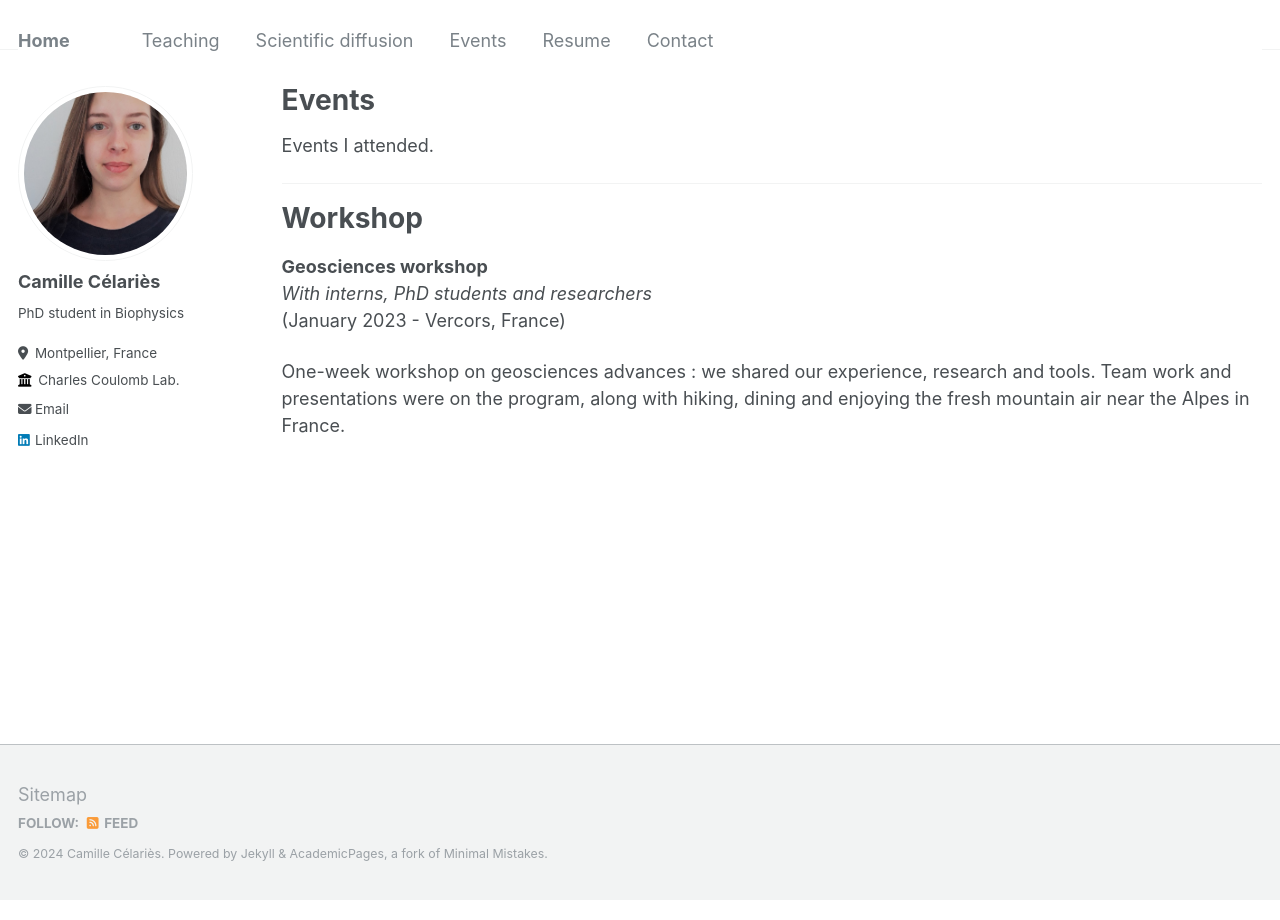
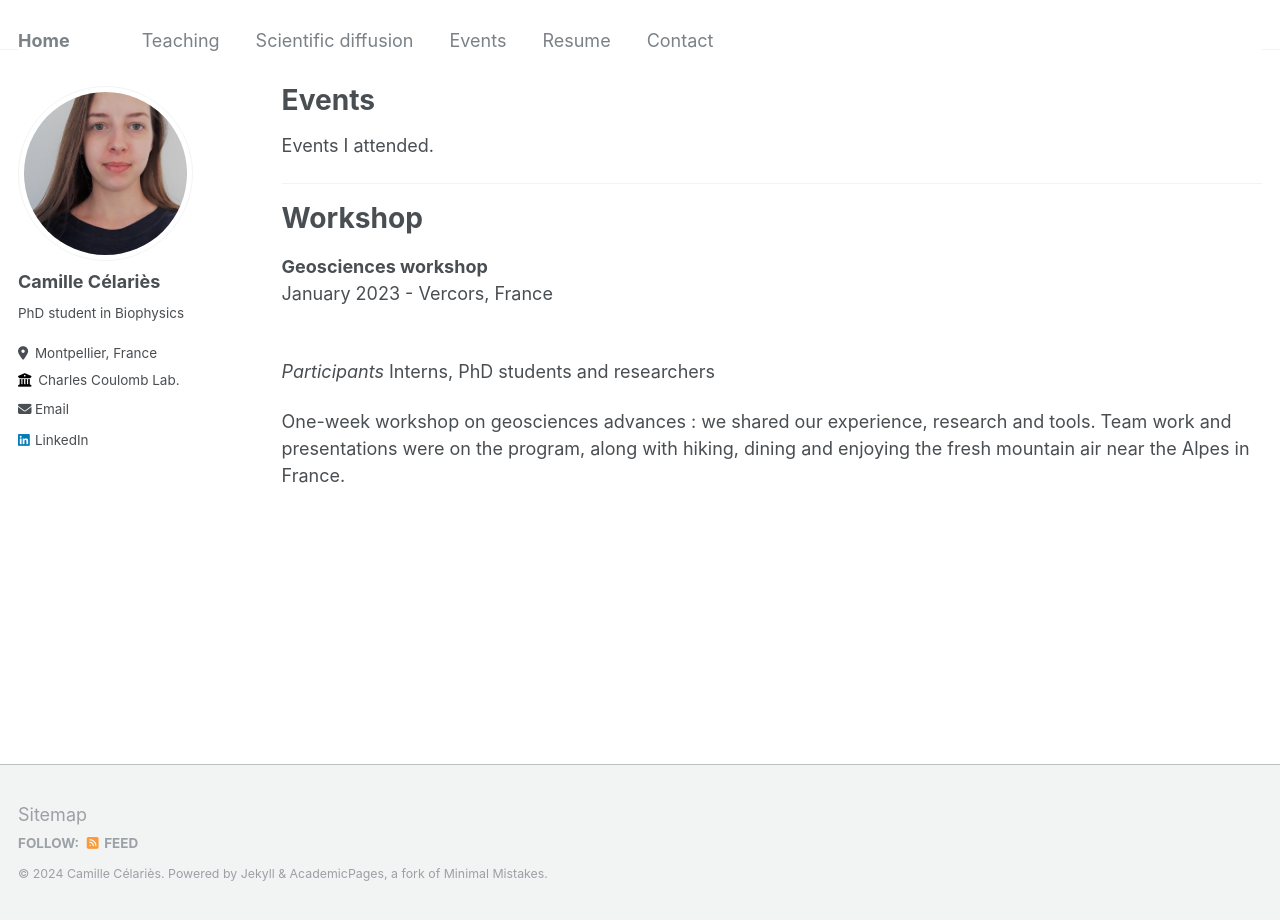
Before and after one commit to camillecelaries/camillecelaries.github.io, a Jekyll site: the page built from _pages/events.md, in a window 1280 px wide. Built offline with Jekyll 4.4.1, drawn with Linux system fonts in a browser that asks for light colours.

Commit message:
Update events.md

```diff
--- a/_pages/events.md
+++ b/_pages/events.md
@@ -15,7 +15,8 @@ Workshop
 =====
 
 <b>Geosciences workshop</b>
-<br><i>With interns, PhD students and researchers</i>
-<br>(January 2023 - Vercors, France)
+<br>January 2023 - Vercors, France
+
+<br><i>Participants</i> Interns, PhD students and researchers
 
 One-week workshop on geosciences advances : we shared our experience, research and tools. Team work and presentations were on the program, along with hiking, dining and enjoying the fresh mountain air near the Alpes in France.
```
